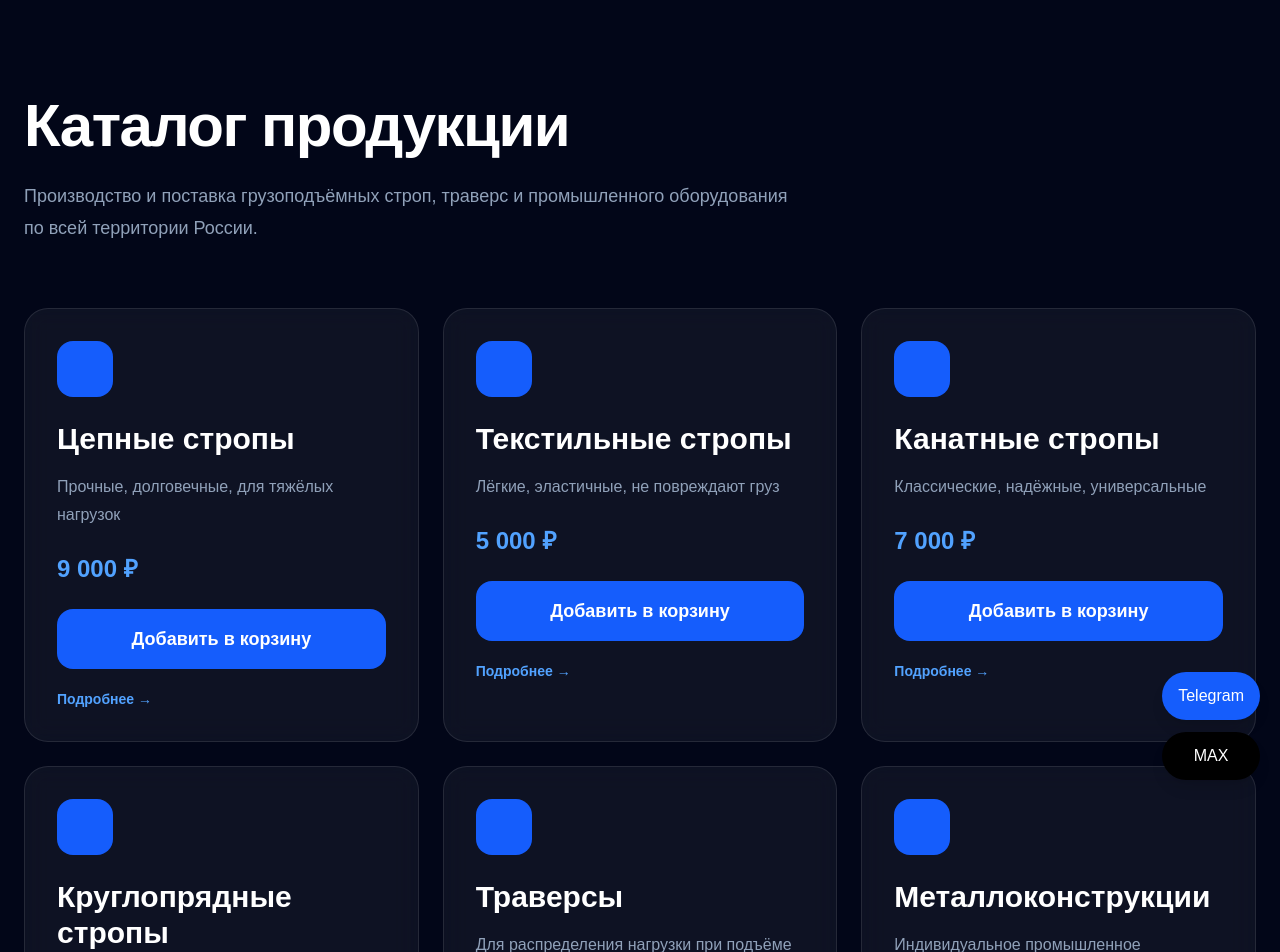
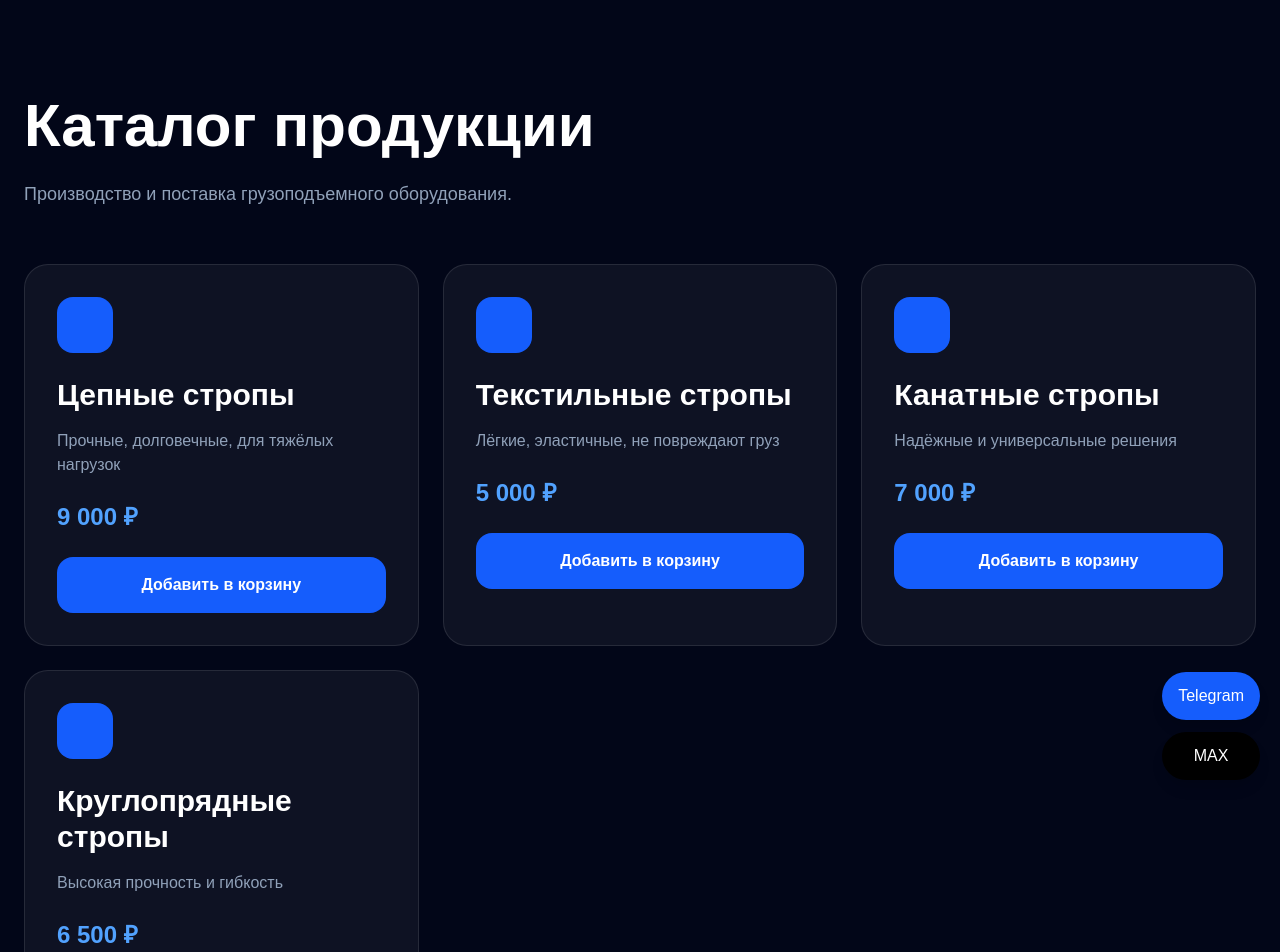
Before and after one commit to ar1na-s/strop, a Next.js app: page /catalog in a window 1280 px wide. Shown: the top 952 px of the page. Built offline with nearby package versions, Linux system fonts and the light colour scheme.

Commit message:
update site

```diff
--- a/app/catalog/page.tsx
+++ b/app/catalog/page.tsx
@@ -1,7 +1,7 @@
 export const metadata = {
     title: "Каталог продукции — ТТК-Билдинг",
     description:
-        "Цепные, текстильные, канатные и круглопрядные стропы. Производство и оптовая поставка.",
+        "Цепные, текстильные, канатные и круглопрядные стропы.",
 };
 
 const products = [
@@ -17,7 +17,7 @@ const products = [
     },
     {
         title: "Канатные стропы",
-        desc: "Классические, надёжные, универсальные",
+        desc: "Надёжные и универсальные решения",
         price: "7 000 ₽",
     },
     {
@@ -25,81 +25,50 @@ const products = [
         desc: "Высокая прочность и гибкость",
         price: "6 500 ₽",
     },
-    {
-        title: "Траверсы",
-        desc: "Для распределения нагрузки при подъёме",
-        price: "12 000 ₽",
-    },
-    {
-        title: "Металлоконструкции",
-        desc: "Индивидуальное промышленное производство",
-        price: "15 000 ₽",
-    },
 ];
 
 export default function CatalogPage() {
     return (
         <main className="min-h-screen bg-slate-950 text-white">
 
-            {/* HEADER */}
-            <section className="mx-auto max-w-7xl px-6 pt-24">
+            <section className="mx-auto max-w-7xl px-6 py-24">
 
-                <h1 className="text-6xl font-black tracking-tight">
+                <h1 className="text-6xl font-black">
                     Каталог продукции
                 </h1>
 
-                <p className="mt-6 max-w-3xl text-lg leading-8 text-slate-400">
-                    Производство и поставка грузоподъёмных строп,
-                    траверс и промышленного оборудования
-                    по всей территории России.
+                <p className="mt-6 max-w-3xl text-lg text-slate-400">
+                    Производство и поставка грузоподъемного оборудования.
                 </p>
 
-            </section>
-
-            {/* GRID */}
-            <section className="mx-auto max-w-7xl px-6 py-16">
-
-                <div className="grid gap-6 md:grid-cols-2 lg:grid-cols-3">
+                <div className="mt-14 grid gap-6 md:grid-cols-2 lg:grid-cols-3">
 
                     {products.map((item) => (
 
                         <div
                             key={item.title}
-                            className="group rounded-3xl border border-white/10 bg-white/5 p-8 backdrop-blur-md hover:-translate-y-1 hover:bg-white/10 transition duration-300"
+                            className="rounded-3xl border border-white/10 bg-white/5 p-8"
                         >
 
-                            {/* ICON */}
                             <div className="h-14 w-14 rounded-2xl bg-blue-600" />
 
-                            {/* TITLE */}
-                            <h2 className="mt-6 text-3xl font-black group-hover:text-blue-400 transition">
+                            <h2 className="mt-6 text-3xl font-black">
                                 {item.title}
                             </h2>
 
-                            {/* DESC */}
-                            <p className="mt-4 leading-7 text-slate-400">
+                            <p className="mt-4 text-slate-400">
                                 {item.desc}
                             </p>
 
-                            {/* PRICE */}
                             <div className="mt-6 text-2xl font-black text-blue-400">
                                 {item.price}
                             </div>
 
-                            {/* BUTTON */}
                             <button
-                                onClick={() => {
-                                    alert(`${item.title} добавлен в корзину`);
-                                }}
-                                className="mt-6 w-full rounded-2xl bg-blue-600 px-5 py-4 text-lg font-bold text-white hover:bg-blue-700 transition"
+                                className="mt-6 w-full rounded-2xl bg-blue-600 px-5 py-4 font-bold hover:bg-blue-700 transition"
                             >
                                 Добавить в корзину
                             </button>
-
-                            {/* LINK */}
-                            <div className="mt-5 cursor-pointer text-sm font-semibold text-blue-400 hover:underline">
-                                Подробнее →
-                            </div>
 
                         </div>
 
```
